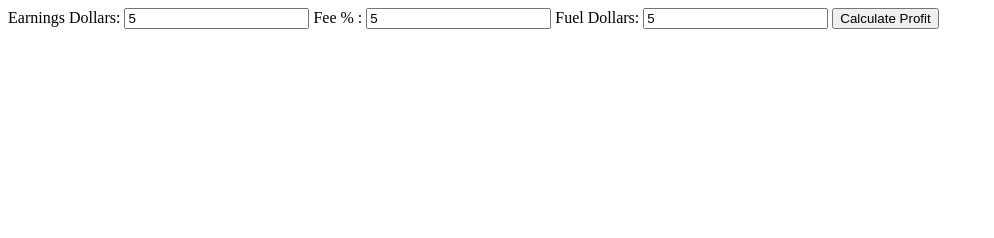
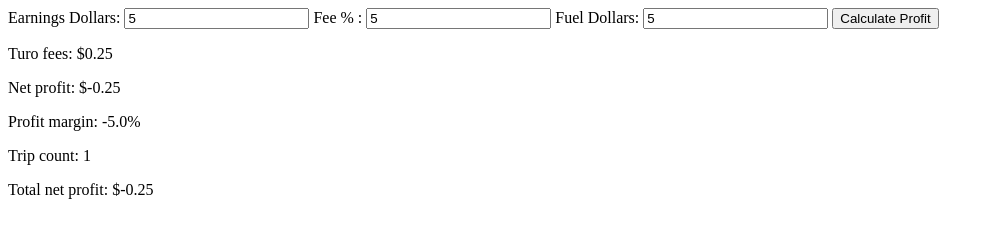
Before and after one commit to Edo5340/trip-ledger, a plain HTML site: page index.html in a window 1280 px wide. Both pictures are taken after typing "5", "5", "5" into the empty fields and a click on the button "Calculate Profit". Shown: the whole page, without its empty margins (0-994 px from the left). Drawn offline with Linux system fonts and the light colour scheme.

Commit message:
Add good-branch output and state updates

```diff
--- a/index.html
+++ b/index.html
@@ -68,6 +68,12 @@
          const profitMarginCalc = (netProfitCalc / earningsConvNum) * 100;
           totalNetProfitNum += netProfitCalc;
           tripCountNum ++;
+          feeDollarsDisplay.textContent = `Turo fees: $${feeDollarsCalc.toFixed(2)}`;
+          netProfitDisplay.textContent = `Net profit: $${netProfitCalc.toFixed(2)}`;
+          profitMarginDisplay.textContent = `Profit margin: ${profitMarginCalc.toFixed(1)}%`;
+          tripCountDisplay.textContent = `Trip count: ${tripCountNum}`;
+          totalNetProfitDisplay.textContent = `Total net profit: $${totalNetProfitNum.toFixed(2)}`;
+          validationMessage.textContent = '';
         }
       });
     </script>
```
